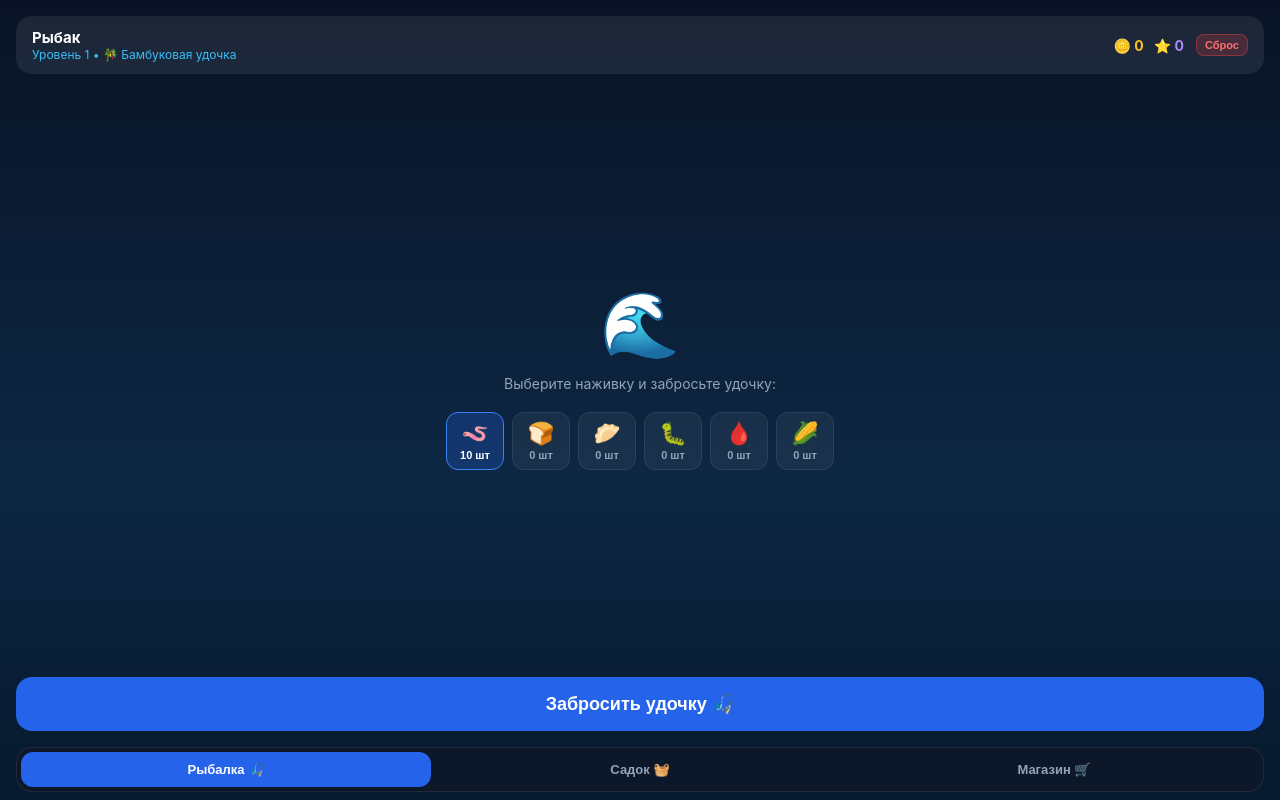
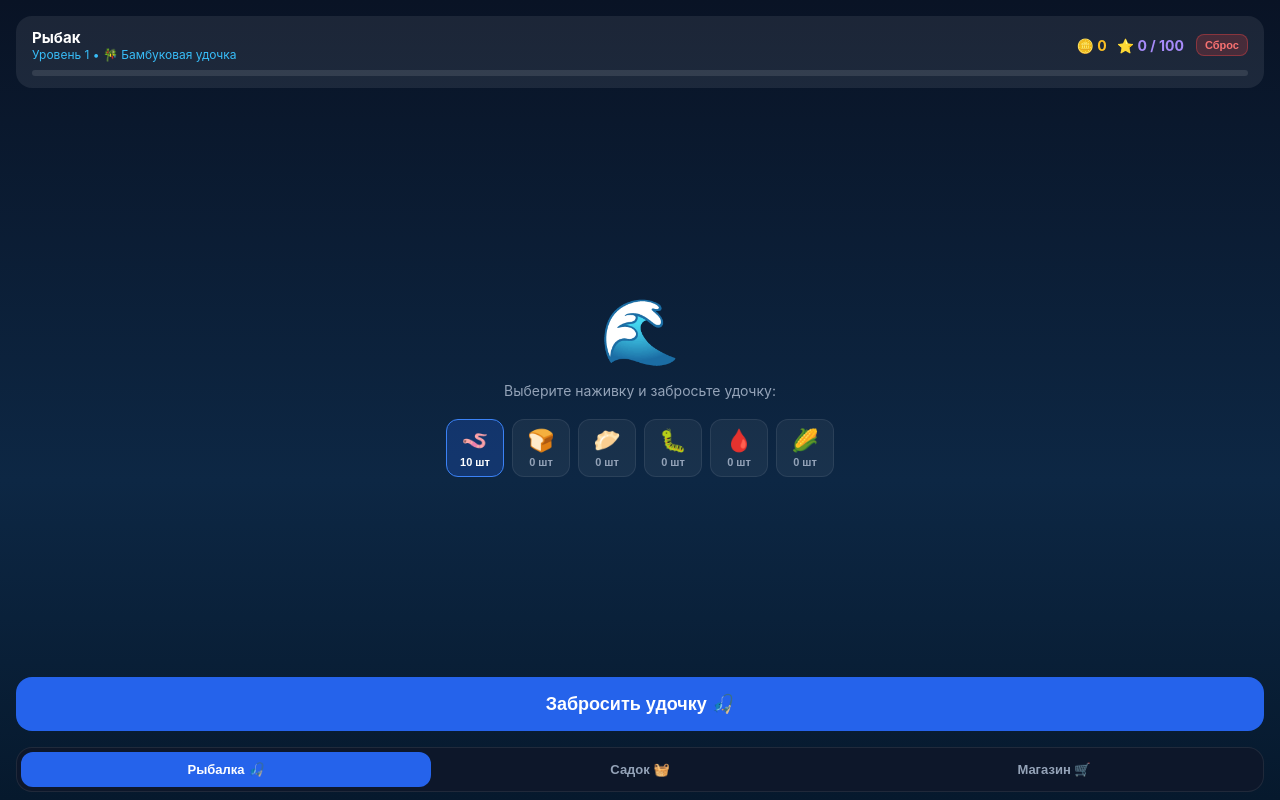
Before and after one commit to tourist217/fishing-game, a React (Vite) app: page / in a window 1280 px wide. Built offline with nearby package versions, Linux system fonts and the light colour scheme.

Commit message:
add animated level exp bar to header

```diff
--- a/src/App.tsx
+++ b/src/App.tsx
@@ -46,7 +46,9 @@ export default function App() {
   const currentRod: Rod = RODS.find((r) => r.id === equippedRodId) || RODS[0];
   const rodIndex = RODS.findIndex((r) => r.id === equippedRodId);
   const playerRodLevel = rodIndex >= 0 ? rodIndex + 1 : 1;
-  const expToNextLevel = level * 120 + (level - 1) * 60;
+
+  // Опыт, необходимый для закрытия текущего уровня
+  const expToNextLevel = level * 100;
 
   useEffect(() => { localStorage.setItem('fg_coins', coins.toString()); }, [coins]);
   useEffect(() => { localStorage.setItem('fg_exp', exp.toString()); }, [exp]);
@@ -93,7 +95,6 @@ export default function App() {
     triggerHaptic('selection');
 
     setTimeout(() => {
-      // Передаем наживку и уровень удочки
       const generated = getRandomFish(playerRodLevel, selectedBaitId);
       const finalPrice = Math.round(generated.price * currentRod.goldBonus);
       setCurrentFish({
@@ -119,11 +120,9 @@ export default function App() {
     let localTension = tension;
     let localProgress = catchProgress;
 
-    // Если рыба слишком тяжелая для удочки (например, крупная на кукурузу при бамбуке)
     const isOverweight = currentFish?.rodBrokenRisk;
 
     const interval = setInterval(() => {
-      // Крупная рыба рвет снасть значительно быстрее и агрессивнее
       const pullRate = isPullingRef.current ? (isOverweight ? 4.5 : 2.4) : (isOverweight ? -3.5 : -1.8);
       localTension += pullRate;
 
@@ -147,10 +146,13 @@ export default function App() {
         if (currentFish) {
           const { rodBrokenRisk: _risk, ...cleanFish } = currentFish;
           setInventory((prev) => [cleanFish, ...prev]);
+
+          // Начисление опыта со сбросом остатка на новый уровень
           setExp((prev) => {
             const nextExp = prev + currentFish.exp;
             if (nextExp >= expToNextLevel) {
               setLevel((lvl) => lvl + 1);
+              return nextExp - expToNextLevel; // перенос излишка опыта
             }
             return nextExp;
           });
@@ -208,6 +210,7 @@ export default function App() {
         level={level}
         coins={coins}
         exp={exp}
+        maxExp={expToNextLevel}
         rodName={currentRod.name}
         rodIcon={currentRod.icon}
       />
--- a/src/components/Header.tsx
+++ b/src/components/Header.tsx
@@ -3,6 +3,7 @@ interface HeaderProps {
   level: number;
   coins: number;
   exp: number;
+  maxExp: number;
   rodName?: string;
   rodIcon?: string;
   onResetProgress?: () => void;
@@ -13,6 +14,7 @@ export const Header = ({
   level,
   coins,
   exp,
+  maxExp,
   rodName = 'Бамбуковая удочка',
   rodIcon = '🎋',
   onResetProgress,
@@ -25,17 +27,20 @@ export const Header = ({
     }
   };
 
+  const expPercentage = Math.min(100, Math.max(0, (exp / maxExp) * 100));
+
   return (
     <div
       style={{
         display: 'flex',
-        justifyContent: 'space-between',
-        alignItems: 'center',
+        flexDirection: 'column',
+        gap: '8px',
         background: 'rgba(255, 255, 255, 0.08)',
         borderRadius: '16px',
         padding: '12px 16px',
       }}
     >
+      <div style={{ display: 'flex', justifyContent: 'space-between', alignItems: 'center' }}>
         <div>
           <div style={{ fontWeight: 'bold', fontSize: '15px' }}>{userName}</div>
           <div style={{ fontSize: '12px', color: '#38bdf8' }}>
@@ -49,11 +54,10 @@ export const Header = ({
               🪙 {coins}
             </div>
             <div style={{ fontSize: '14px', fontWeight: 'bold', color: '#a78bfa' }}>
-            ⭐ {exp}
+              ⭐ {exp} / {maxExp}
             </div>
           </div>
 
-        {/* Кнопка быстрого сброса для тестов */}
           <button
             onClick={onResetProgress || handleReset}
             title="Сбросить прогресс"
@@ -72,5 +76,27 @@ export const Header = ({
           </button>
         </div>
       </div>
+
+      {/* Шкала опыта */}
+      <div
+        style={{
+          width: '100%',
+          height: '6px',
+          background: 'rgba(255, 255, 255, 0.1)',
+          borderRadius: '3px',
+          overflow: 'hidden',
+        }}
+      >
+        <div
+          style={{
+            width: `${expPercentage}%`,
+            height: '100%',
+            background: 'linear-gradient(90deg, #818cf8, #c084fc)',
+            borderRadius: '3px',
+            transition: 'width 0.3s ease',
+          }}
+        />
+      </div>
+    </div>
   );
 };
```
Lines whose indentation alone changed are shown as unchanged.
